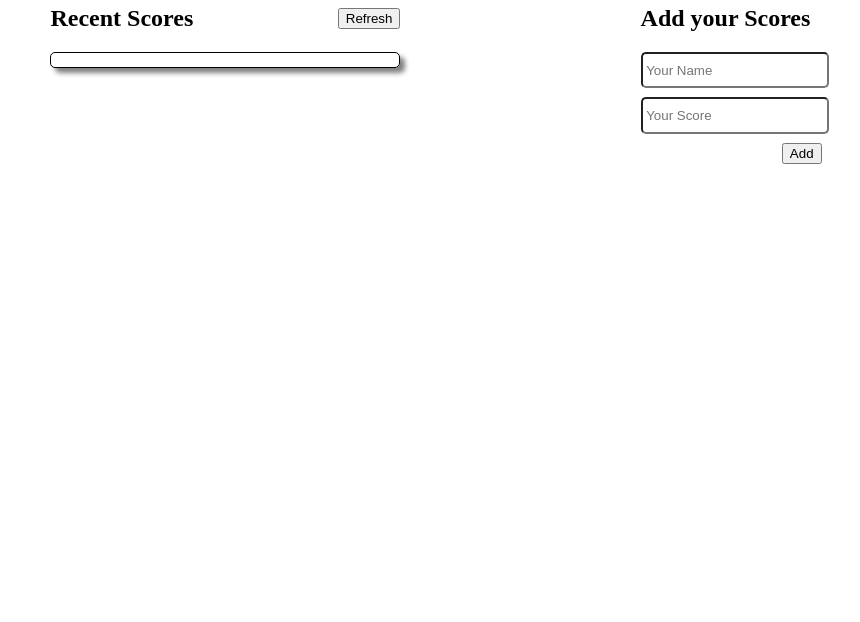
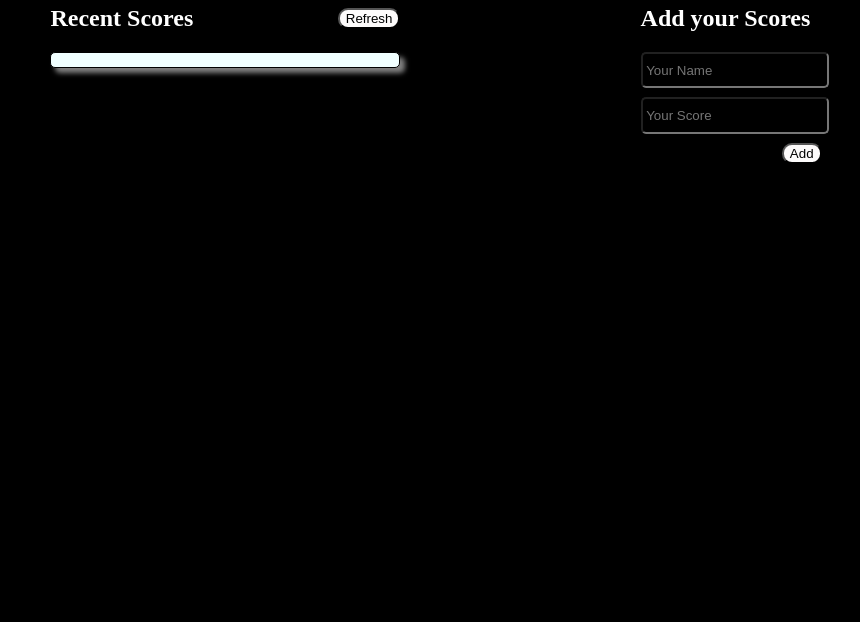
Before and after one commit to MICHAELKITH/Leaderboard-Project, a website built with webpack: page src/index.html in a window 1280 px wide. Shown: the part 178-800 px from the top of the page, without its empty margins (204-1064 px from the left). Built offline with nearby package versions, Linux system fonts and the light colour scheme.

Commit message:
style.css changes

```diff
--- a/src/style.css
+++ b/src/style.css
@@ -3,10 +3,12 @@
 *::before,
 *::after {
   box-sizing: border-box;
+  background-color: black;
 }
 
 h1 {
   margin: 10% 0 0 18%;
+  color: white;
 }
 
 .wrapper {
@@ -24,6 +26,7 @@ h1 {
   display: flex;
   justify-content: space-between;
   align-items: center;
+  color: white;
 }
 
 .scores {
@@ -33,12 +36,14 @@ h1 {
   border-radius: 5px;
   box-shadow: 5px 5px 5px gray;
   padding-inline-start: 0;
+  background-color: azure;
 }
 
 .list-item {
   padding-left: 5%;
   letter-spacing: 2px;
   font-weight: bold;
+  background-color: azure;
 }
 
 .list-item:nth-child(even) {
@@ -59,8 +64,21 @@ input[type=number] {
   padding: 2%;
   margin-bottom: 5%;
   border-radius: 5px;
+  color: aquamarine;
 }
 
 button[type=submit] {
   float: right;
+  color:black;
+  background-color: rgb(253, 251, 251);
+  border-radius: 10px;
+
 }
+.ref{
+  color:black;
+  background-color: rgb(253, 251, 251);
+  border-radius: 10px;
+}
+.right>h2{
+  color: white;
+}
```
